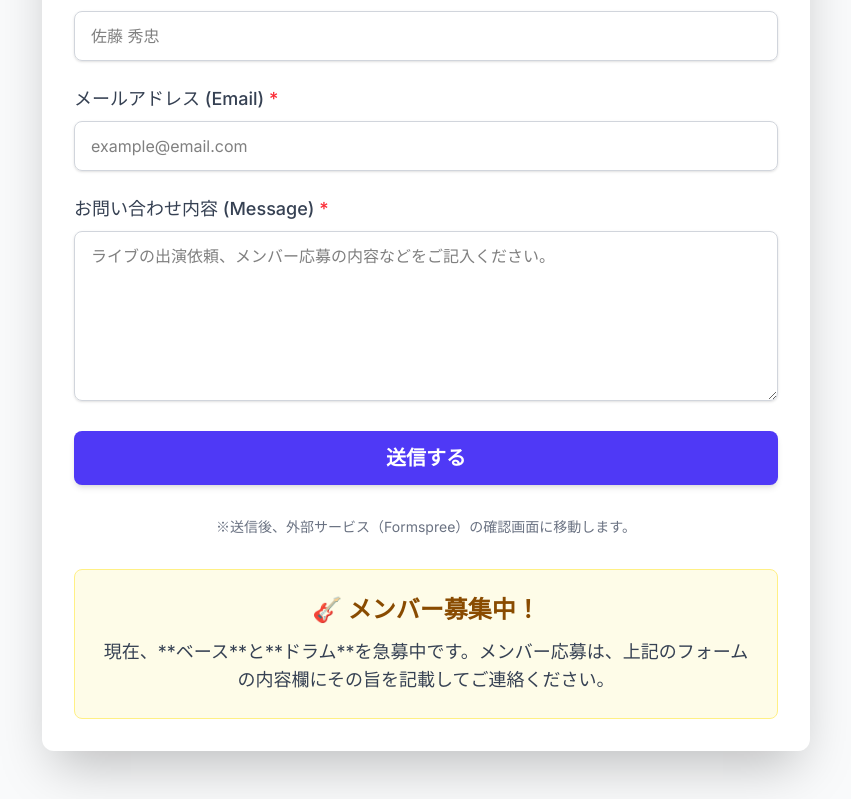
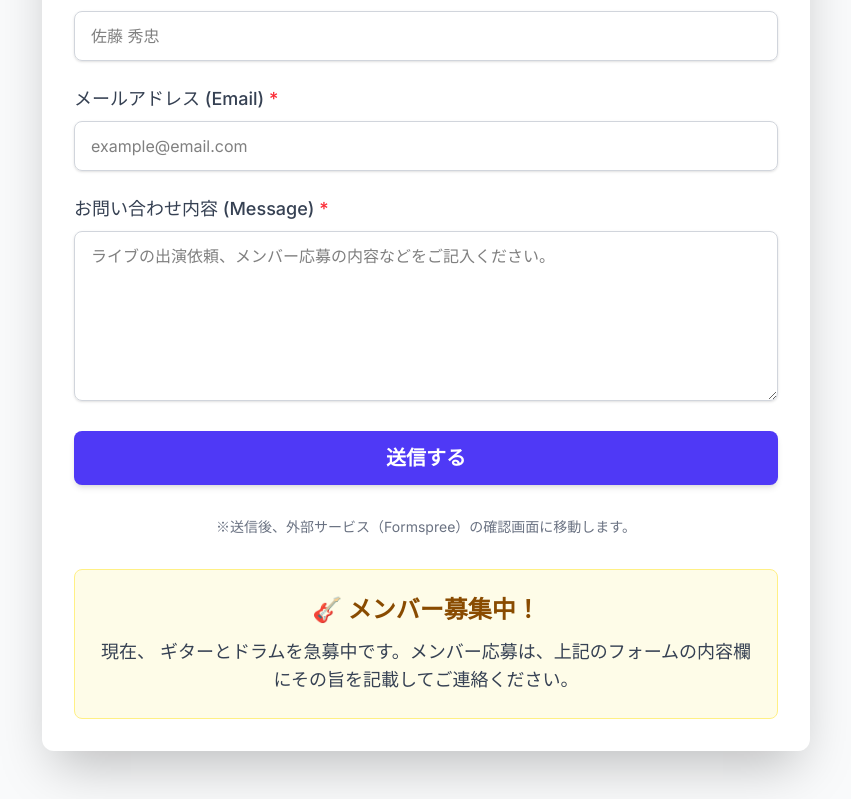
Before and after one commit to satohidetada/my-band-site, a Next.js app: page /contact in a window 1280 px wide. Shown: the part 369-1168 px from the top of the page, without its empty margins (214-1065 px from the left). Built offline with nearby package versions, Linux system fonts and the light colour scheme.

Commit message:
update: text content

```diff
--- a/src/app/contact/page.tsx
+++ b/src/app/contact/page.tsx
@@ -89,7 +89,7 @@ export default function ContactPage() {
             🎸 メンバー募集中！
           </h2>
           <p className="text-gray-700 text-lg">
-            現在、**ベース**と**ドラム**を急募中です。メンバー応募は、上記のフォームの内容欄にその旨を記載してご連絡ください。
+            現在、 ギターとドラムを急募中です。メンバー応募は、上記のフォームの内容欄にその旨を記載してご連絡ください。
           </p>
         </section>
       </main>
```
